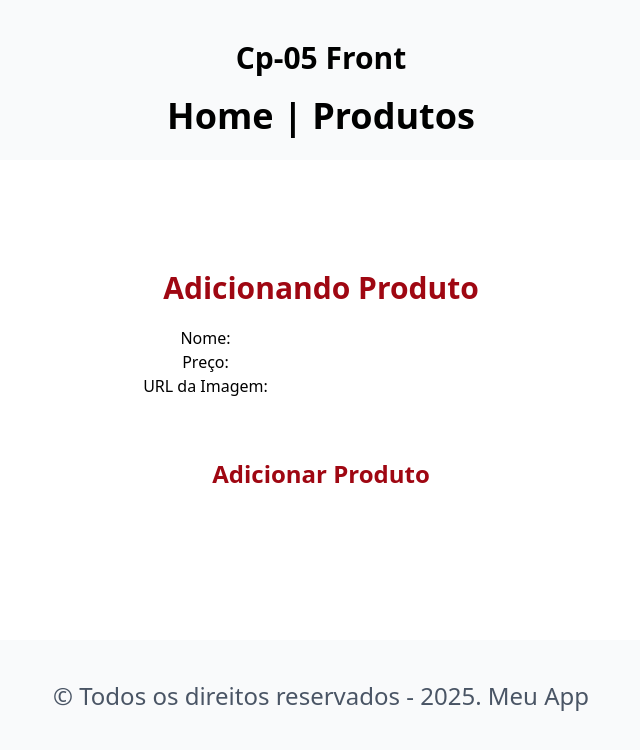
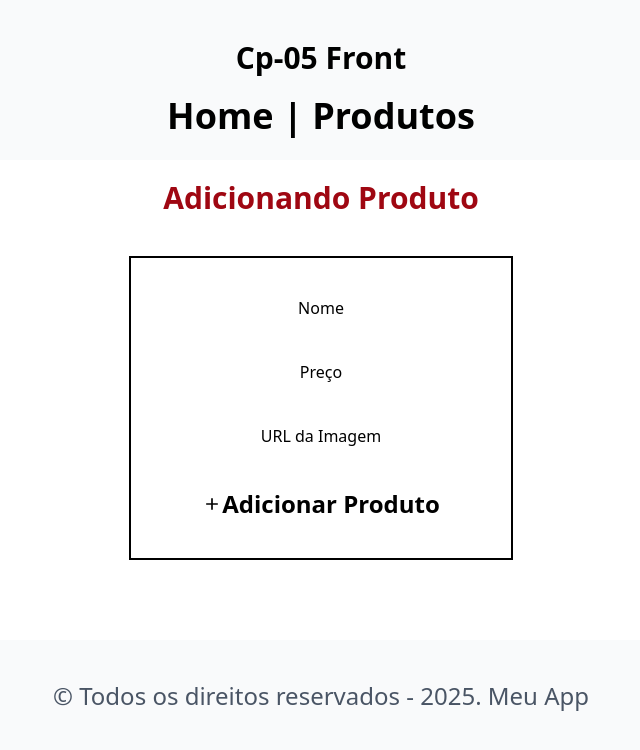
Before and after one commit to Waidemannm/cp-05-02sem-front, a React (Vite) app in the folder cp-05/: page /produtos/criar in a window 1280 px wide. Shown: the top 750 px of the page, without its empty margins (319-959 px from the left). Built offline with nearby package versions, Linux system fonts and the light colour scheme.

Commit message:
Finalizando exercicio 03, estilizando Form

```diff
--- a/cp-05/db.json
+++ b/cp-05/db.json
@@ -4,43 +4,55 @@
       "id": "1",
       "nome": "Big MC",
       "preco": "8.50",
-      "urlImg" : "../public/Image/Img-lanches/big-mc.png"
+      "urlImg": "../public/Image/Img-lanches/big-mc.png"
     },
     {
       "id": "2",
       "nome": "McLanche Flurry",
       "preco": "22.50",
-      "urlImg" : "../public/Image/Img-sobremesa/mc-flurry.png"
+      "urlImg": "../public/Image/Img-sobremesa/mc-flurry.png"
     },
     {
       "id": "3",
       "nome": "McChicken",
       "preco": "6.50",
-      "urlImg" : "../public/Image/Img-lanches/McChicken.png"
+      "urlImg": "../public/Image/Img-lanches/McChicken.png"
     },
     {
       "id": "4",
       "nome": "McShake Ovomaltine",
       "preco": "13.50",
-      "urlImg" : "../public/Image/Img-sobremesa/mcShake-ovomaltine.png"
+      "urlImg": "../public/Image/Img-sobremesa/mcShake-ovomaltine.png"
     },
     {
       "id": "5",
       "nome": "Cheeseburguer",
       "preco": "5",
-      "urlImg" : "../public/Image/Img-lanches/Cheeseburguer.png"
+      "urlImg": "../public/Image/Img-lanches/Cheeseburguer.png"
     },
     {
       "id": "6",
       "nome": "Cheddar McMelt",
       "preco": "8.90",
-      "urlImg" : "../public/Image/Img-lanches/Cheddar-McMelt.png"
+      "urlImg": "../public/Image/Img-lanches/Cheddar-McMelt.png"
     },
     {
       "id": "7",
       "nome": "McFritas Grande",
       "preco": "4.50",
-      "urlImg" : "../public/Image/Img-batatas/McFritas-Grande.png"
+      "urlImg": "../public/Image/Img-batatas/McFritas-Grande.png"
+    },
+    {
+      "id": "8",
+      "nome": "McCrispy",
+      "preco": "23.50",
+      "urlImg": "../public/Image/Img-lanches/McCrispy.png"
+    },
+    {
+      "id": "9",
+      "nome": "Molho Tasty",
+      "preco": "9.00",
+      "urlImg": "../public/Image/Img-molhos/Tasty.png"
     }
   ]
 }
--- a/cp-05/index.html
+++ b/cp-05/index.html
@@ -2,7 +2,7 @@
 <html lang="en">
   <head>
     <meta charset="UTF-8" />
-    <link rel="icon" type="image/svg+xml" href="/vite.svg" />
+    <link rel="icon" type="image/svg+xml" href="./public/Image/Img-batatas/McFritas-Grande.png" />
     <meta name="viewport" content="width=device-width, initial-scale=1.0" />
     <title>MCDonald's</title>
   </head>
--- a/cp-05/src/components/CreateProdutoForm/CreateProdutoForm.tsx
+++ b/cp-05/src/components/CreateProdutoForm/CreateProdutoForm.tsx
@@ -1,10 +1,12 @@
 import { useForm } from "react-hook-form";
 import { useNavigate } from "react-router-dom";
 import type { TipoMc } from "../../types/tipoMc";
+import { MdAdd } from "react-icons/md";
 
 export default function CreateProdutoForm() {
 
     const navigate = useNavigate();
+
 
     const {register, handleSubmit} = useForm<TipoMc>();
     //POST metodo de criar objeto na API, PUT atualizar objeto na API
@@ -24,28 +26,25 @@ export default function CreateProdutoForm() {
 
     return(
         <div>
-            <h1 className="text">Adicionando Produto</h1>
-            <div>
-                <form className="frmCriar" onSubmit={onSubmit}>
+            <form className="form" onSubmit={onSubmit}>
                 {/* O campo id não é necessário no formulário de criação(POST), pois o id será gerado automaticamente pelo json-server
                 Diferente do formulário de edição(PUT) que precisa do campo id para identificar qual objeto será atualizado, ou no de deletar(DELETE) que também precisa do id para identificar qual objeto será removido */}
                 <div>
-                        <label>Nome:</label>
+                    <label>Nome</label>
                     <input type="text" {...register("nome", { required: true, maxLength: 100})} />
                 </div>
                 <div>
-                        <label>Preço:</label>
+                    <label>Preço</label>
                     <input type="number" step="0.01" {...register("preco", { required: true})} />
                 </div>
                 <div>
-                        <label>URL da Imagem:</label>
+                    <label>URL da Imagem</label>
                     <input type="text" {...register("urlImg", { required: true, maxLength: 355})} />
                 </div>
                 <div>
-                        <button className="adcProduto" type="submit">Adicionar Produto</button>
+                    <button className="adcProduto" type="submit"><MdAdd size={20}/> Adicionar Produto</button>
                 </div>
             </form>
         </div>
-        </div>
     );
 }
--- a/cp-05/src/globals.css
+++ b/cp-05/src/globals.css
@@ -7,21 +7,39 @@
 
 @layer components {
   .imgCard{
-    @apply w-[15vw] h-[15vh];
+    @apply w-[19vw] h-[15vh];
   }
 
   .pageCards{
-    @apply flex flex-row h-screen justify-center flex-wrap overflow-auto;
+    @apply flex h-screen justify-center flex-wrap overflow-auto;
     & a{
         @apply m-2 justify-center items-center flex flex-col;
     }
   }
 
   .card {
-    @apply h-[27vh] border-2 m-10 w-[15vw] p-11 text-center;
+    @apply h-[29vh] border-2 m-10 w-[15vw] p-11 text-center;
   }
-  .adcProduto{
-    @apply text-red-800 text-center text-2xl font-bold p-15;
+}
+
+@layer Adicionar{
+    .pageAdd{
+        @apply flex justify-center ;
+    }
+}
+
+@layer createForm{
+    .pageForm{
+        @apply flex justify-center ;
+    }
+    .adcProduto{
+    @apply text-black text-center text-2xl font-bold  flex flex-row justify-center items-center;
+  }
+  .form{
+    @apply flex flex-col justify-center items-center text-center h-[38vh] border-2 m-5 w-[30vw] p-10 text-center;
+    & div{
+        @apply flex flex-col m-2;
+    }
   }
 }
 
@@ -30,14 +48,14 @@
         @apply flex justify-center;
     }
     .imgDetails{
-        @apply  w-[12vw] h-[15vh];
+        @apply  w-[13vw] h-[15vh];
 
         & a{
             @apply flex flex-col justify-center items-center;
         }
     }
     .details{
-        @apply flex flex-col text-2xl justify-center items-center  h-[35vh] border-2 m-10 w-[15vw] p-10 text-center;
+        @apply flex flex-col text-2xl justify-center items-center  h-[40vh] border-2 m-10 w-[15vw] p-10 text-center;
         & p{
             @apply m-2 text-gray-600 text-center text-2xl;
         }
@@ -46,7 +64,7 @@
 
 @layer base{
     .container{
-        @apply flex flex-col h-screen justify-between text-center ;
+        @apply flex flex-col h-screen justify-between text-center;
         & p{
             @apply m-10 text-gray-600 text-center text-2xl;
         }
--- a/cp-05/src/main.tsx
+++ b/cp-05/src/main.tsx
@@ -7,14 +7,14 @@ import Error from './routes/Error';
 import Home from './routes/Home';
 import ProdutoList from './routes/ProdutoList';
 import DetalhesProdutos from './routes/ProdutoDetail';
-import CreateProdutoForm from './components/CreateProdutoForm/CreateProdutoForm';
+import AdicionarProduto from './routes/AdicionarProduto';
 
 const router = createBrowserRouter([
   {path:"/", element: <App/>, errorElement: <Error/>, children:[
     {path:"/", element: <Home/>},
     {path:"/produtos", element:<ProdutoList/>},
     {path:"/produtos/:id", element: <DetalhesProdutos/>},
-    {path:"/produtos/criar", element: <CreateProdutoForm/>}
+    {path:"/produtos/criar", element: <AdicionarProduto/>}
   ]}
 ]);
 
--- /dev/null
+++ b/cp-05/src/routes/AdicionarProduto/index.tsx
@@ -0,0 +1,12 @@
+import CreateProdutoForm from "../../components/CreateProdutoForm/CreateProdutoForm";
+
+export default function AdicionarProduto(){
+    return(
+        <main>
+            <h1 className="text">Adicionando Produto</h1>
+            <div className="pageAdd">
+                <CreateProdutoForm/>
+            </div>
+        </main>
+    );
+}
--- a/cp-05/src/routes/Error/index.tsx
+++ b/cp-05/src/routes/Error/index.tsx
@@ -1,3 +1,3 @@
 export default function Error(){
-    return <h1 className="text">Errror 404 - Not Found</h1>;
+    return <h1 className="text">Error 404 - Not Found</h1>;
 }
--- a/cp-05/src/routes/ProdutoList/index.tsx
+++ b/cp-05/src/routes/ProdutoList/index.tsx
@@ -2,6 +2,7 @@ import { useEffect, useState } from "react";
 import type { TipoMc } from "../../types/tipoMc";
 import { Link, useParams } from "react-router-dom";
 import CardMc from "../../components/CardMc/CardMc";
+import { MdAdd } from "react-icons/md";
 
 export default function ProdutoList() {
 
@@ -26,7 +27,7 @@ export default function ProdutoList() {
             </Link>
             ))}
         </div>
-        <div><Link className="adcProduto" to={"/produtos/criar"}>Adicionar Produto</Link></div>
+        <div><Link className="adcProduto" to={"/produtos/criar"}><MdAdd size={20}/> Adicionar Produto</Link></div>
     </main>
   );
 }
```
Also changed, not shown: cp-05/public/Image/Img-lanches/McCrispy.png (added), cp-05/public/Image/img-molhos/Tasty.png (added). Lines whose indentation alone changed are shown as unchanged.
